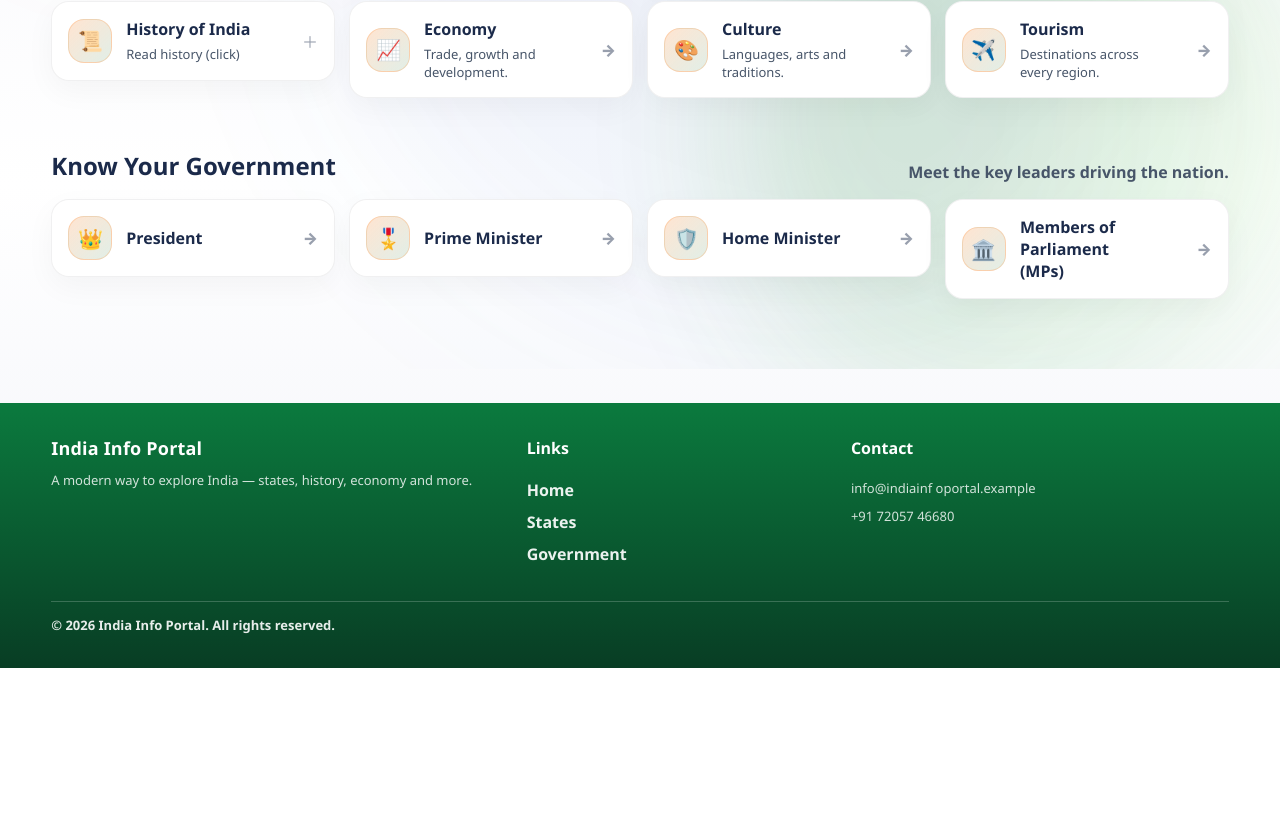
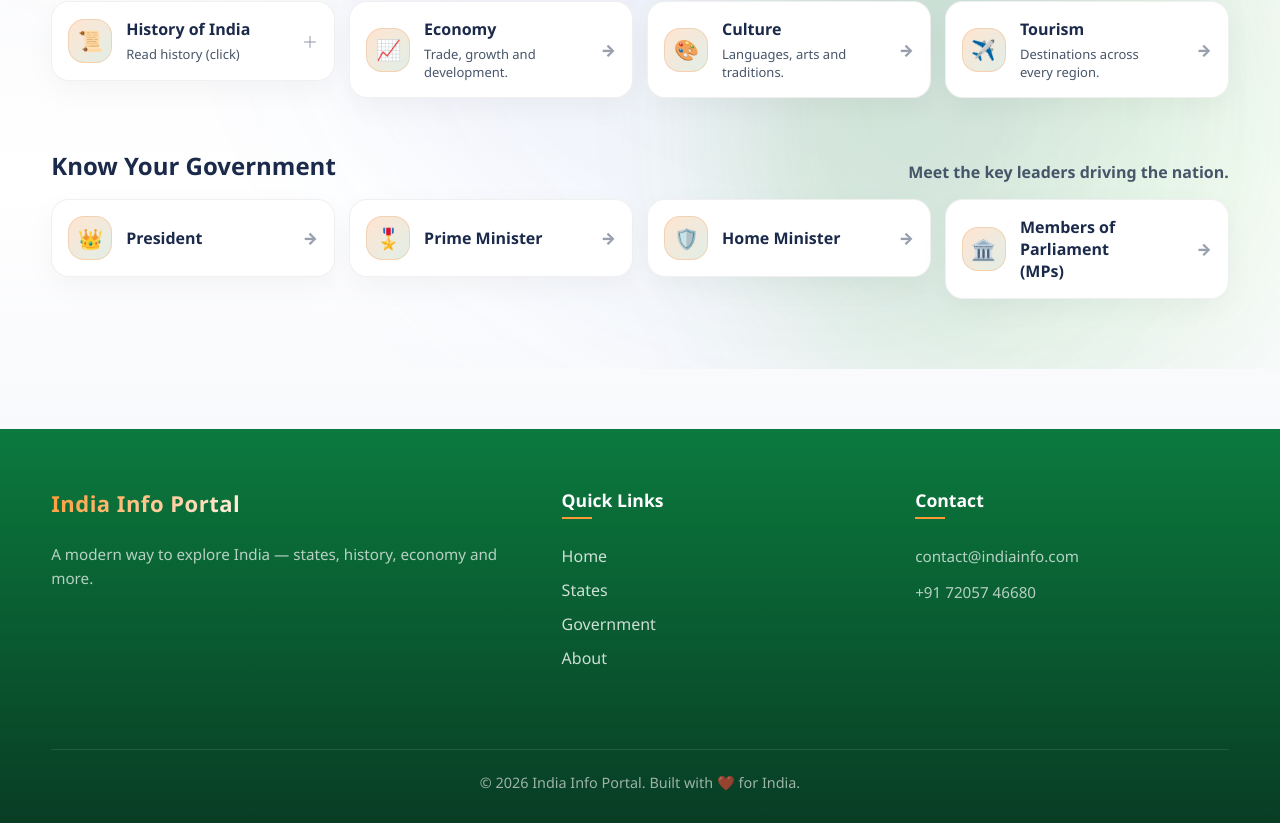
Before and after one commit to Rajpruthi/About-India, a React (Vite) app: page / in a window 1280 px wide. Shown: the part 615-1438 px from the top of the page. Before the commit the page ends 1283 px from the top, so only its background shows below. Built offline with nearby package versions, Linux system fonts and the light colour scheme.

Commit message:
Fix navbar mobile visibility and redesign footer with navigation fixes

```diff
--- a/src/components/Footer/Footer.jsx
+++ b/src/components/Footer/Footer.jsx
@@ -1,4 +1,5 @@
 import React from 'react';
+import { Link } from 'react-router-dom';
 import styles from './footer.module.css';
 
 export function Footer() {
@@ -11,20 +12,21 @@ export function Footer() {
         </div>
 
         <div className={styles.col}>
-          <div className={styles.title}>Links</div>
-          <a className={styles.link} href="/">Home</a>
-          <a className={styles.link} href="/states">States</a>
-          <a className={styles.link} href="/government">Government</a>
+          <div className={styles.title}>Quick Links</div>
+          <Link className={styles.link} to="/">Home</Link>
+          <Link className={styles.link} to="/states">States</Link>
+          <Link className={styles.link} to="/government">Government</Link>
+          <Link className={styles.link} to="/about">About</Link>
         </div>
 
         <div className={styles.col}>
           <div className={styles.title}>Contact</div>
-          <div className={styles.muted}>info@indiainf oportal.example</div>
+          <div className={styles.muted}>contact@indiainfo.com</div>
           <div className={styles.muted}>+91 72057 46680</div>
         </div>
 
         <div className={styles.bottom}>
-          <span>© {new Date().getFullYear()} India Info Portal. All rights reserved.</span>
+          <span>© {new Date().getFullYear()} India Info Portal. Built with ❤️ for India.</span>
         </div>
       </div>
     </footer>
--- a/src/components/Footer/footer.module.css
+++ b/src/components/Footer/footer.module.css
@@ -1,14 +1,102 @@
-.footer{background:linear-gradient(180deg, #0b7a3e 0%, #083d24 100%); color:#fff; padding:34px 0; margin-top:34px;}
-.inner{display:grid; grid-template-columns: 1.2fr 0.8fr 1fr; gap:22px; align-items:start;}
-.brand{font-weight:900; letter-spacing:0.2px; font-size:18px;}
-.title{font-weight:800; margin-bottom:10px;}
-.col{display:flex; flex-direction:column; gap:10px;}
-.link{color:rgba(255,255,255,0.92); text-decoration:none; font-weight:600; transition:opacity .2s ease, transform .2s ease; width:fit-content;}
-.link:hover{opacity:1; transform:translateY(-1px);}
-.muted{color:rgba(255,255,255,0.82); font-size:13px;}
-.bottom{grid-column: 1 / -1; margin-top:14px; padding-top:14px; border-top:1px solid rgba(255,255,255,0.2); color:rgba(255,255,255,0.9); font-weight:600; font-size:13px;}
+.footer {
+  background: linear-gradient(180deg, #0b7a3e 0%, #083d24 100%);
+  color: #fff;
+  padding: 60px 0 30px;
+  margin-top: 60px;
+}
 
-@media (max-width: 900px){
-  .inner{grid-template-columns:1fr;}
-  .bottom{grid-column: auto;}
+.inner {
+  display: grid;
+  grid-template-columns: 1.5fr 1fr 1fr;
+  gap: 40px;
+  align-items: start;
 }
+
+.brand {
+  font-weight: 900;
+  letter-spacing: 0.5px;
+  font-size: 22px;
+  margin-bottom: 12px;
+  background: linear-gradient(135deg, #FF9933, #FFFFFF, #128807);
+  -webkit-background-clip: text;
+  -webkit-text-fill-color: transparent;
+}
+
+.title {
+  font-weight: 800;
+  margin-bottom: 20px;
+  font-size: 1.1rem;
+  position: relative;
+  width: fit-content;
+}
+
+.title::after {
+  content: '';
+  position: absolute;
+  bottom: -6px;
+  left: 0;
+  width: 30px;
+  height: 2px;
+  background: #FF9933;
+}
+
+.col {
+  display: flex;
+  flex-direction: column;
+  gap: 12px;
+}
+
+.link {
+  color: rgba(255, 255, 255, 0.8);
+  text-decoration: none;
+  font-weight: 500;
+  transition: all 0.2s ease;
+  width: fit-content;
+}
+
+.link:hover {
+  color: #fff;
+  transform: translateX(5px);
+}
+
+.muted {
+  color: rgba(255, 255, 255, 0.7);
+  font-size: 0.95rem;
+  line-height: 1.6;
+}
+
+.bottom {
+  grid-column: 1 / -1;
+  margin-top: 40px;
+  padding-top: 24px;
+  border-top: 1px solid rgba(255, 255, 255, 0.1);
+  color: rgba(255, 255, 255, 0.6);
+  font-weight: 500;
+  font-size: 0.9rem;
+  text-align: center;
+}
+
+@media (max-width: 900px) {
+  .inner {
+    grid-template-columns: 1fr;
+    gap: 32px;
+    text-align: center;
+  }
+
+  .col {
+    align-items: center;
+  }
+
+  .title::after {
+    left: 50%;
+    transform: translateX(-50%);
+  }
+
+  .link:hover {
+    transform: translateY(-2px);
+  }
+
+  .bottom {
+    grid-column: auto;
+  }
+}
--- a/src/components/Navbar/navbar.module.css
+++ b/src/components/Navbar/navbar.module.css
@@ -237,11 +237,19 @@
   .mobileMenuBtn {
     display: block;
   }
+  .header {
+    background: #fff; /* Solid background for mobile visibility */
+  }
 }
 
 @media (max-width: 480px) {
   .brandText {
-    display: none;
+    display: block;
+    font-size: 1rem;
+  }
+  .brandMark {
+    width: 24px;
+    height: 24px;
   }
   .mobileNav {
     width: 100%;
```
